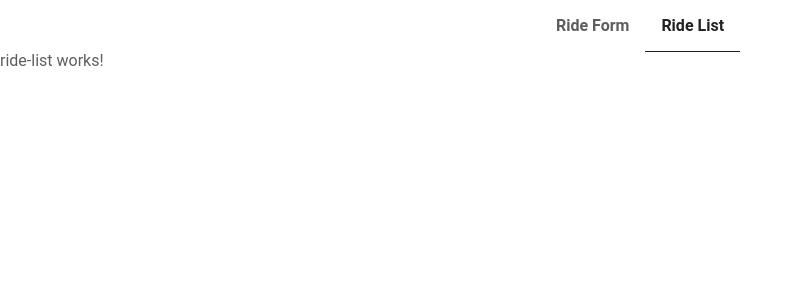
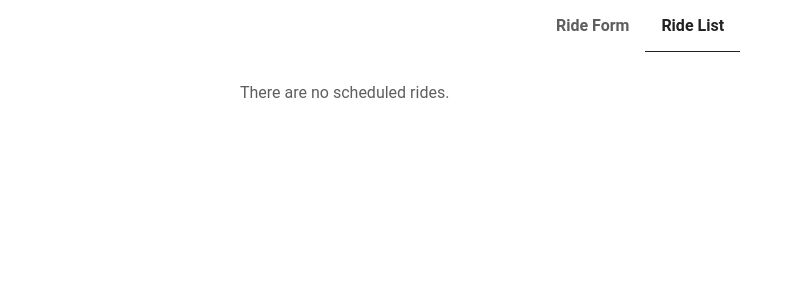
Before and after one commit to aleksandar-tadic287/taxi-app, an Angular app: page /ride-list in a window 1280 px wide. Shown: the top 300 px of the page, without its empty margins (0-802 px from the left). Built offline with nearby package versions, Linux system fonts and the light colour scheme.

Commit message:
Display scheduled rides as a list on a separate page

```diff
--- a/src/app/ride/ride-list/ride-list.component.html
+++ b/src/app/ride/ride-list/ride-list.component.html
@@ -1 +1,17 @@
-<p>ride-list works!</p>
+<div class="ride-list">
+  <div class="content-container">
+    @if (scheduledRideList.length) {
+      <div class="ride-list__title">Scheduled ride list:</div>
+      <div class="ride-list__items">
+        @for (ride of scheduledRideList; track ride; let index = $index) {
+          <div class="ride-list__item">
+            <div class="ride-list__item-number">Ride {{ index + 1 }}</div>
+            <div>{{ ride.startingAddress }} - {{ ride.finalAddress }}</div>
+          </div>
+        }
+      </div>
+    } @else {
+      <div class="ride-list__title">There are no scheduled rides.</div>
+    }
+  </div>
+</div>
--- a/src/app/ride/ride-list/ride-list.component.scss
+++ b/src/app/ride/ride-list/ride-list.component.scss
@@ -0,0 +1,24 @@
+.ride-list {
+  display: flex;
+  justify-content: center;
+
+  &__title,
+  &__items {
+    margin-top: 1rem;
+  }
+
+  &__item {
+    border: 1px solid rgb(124, 124, 124);
+    border-radius: 0.5rem;
+    padding: 1rem;
+    margin-top: 1rem;
+    cursor: pointer;
+    &:hover {
+      background-color: rgb(235, 241, 255);
+    }
+  }
+
+  &__item-number {
+    margin-bottom: 0.5rem;
+  }
+}
--- a/src/app/ride/ride-list/ride-list.component.ts
+++ b/src/app/ride/ride-list/ride-list.component.ts
@@ -1,12 +1,25 @@
-import { Component } from '@angular/core';
+import { Component, OnInit } from '@angular/core';
+import { ScheduledRide } from '../../core/models/scheduled-ride.model';
+import { SharedService } from '../../core/services/shared-service';
+import { CommonModule } from '@angular/common';
 
 @Component({
   selector: 'app-ride-list',
   standalone: true,
-  imports: [],
+  imports: [
+    CommonModule
+  ],
   templateUrl: './ride-list.component.html',
   styleUrl: './ride-list.component.scss'
 })
-export class RideListComponent {
+export class RideListComponent implements OnInit {
+  public scheduledRideList!: ScheduledRide[];
 
+  constructor(
+    private sharedService: SharedService
+  ) {}
+
+  ngOnInit(): void {
+    this.scheduledRideList = this.sharedService.getScheduledRideList();
+  }
 }
```
